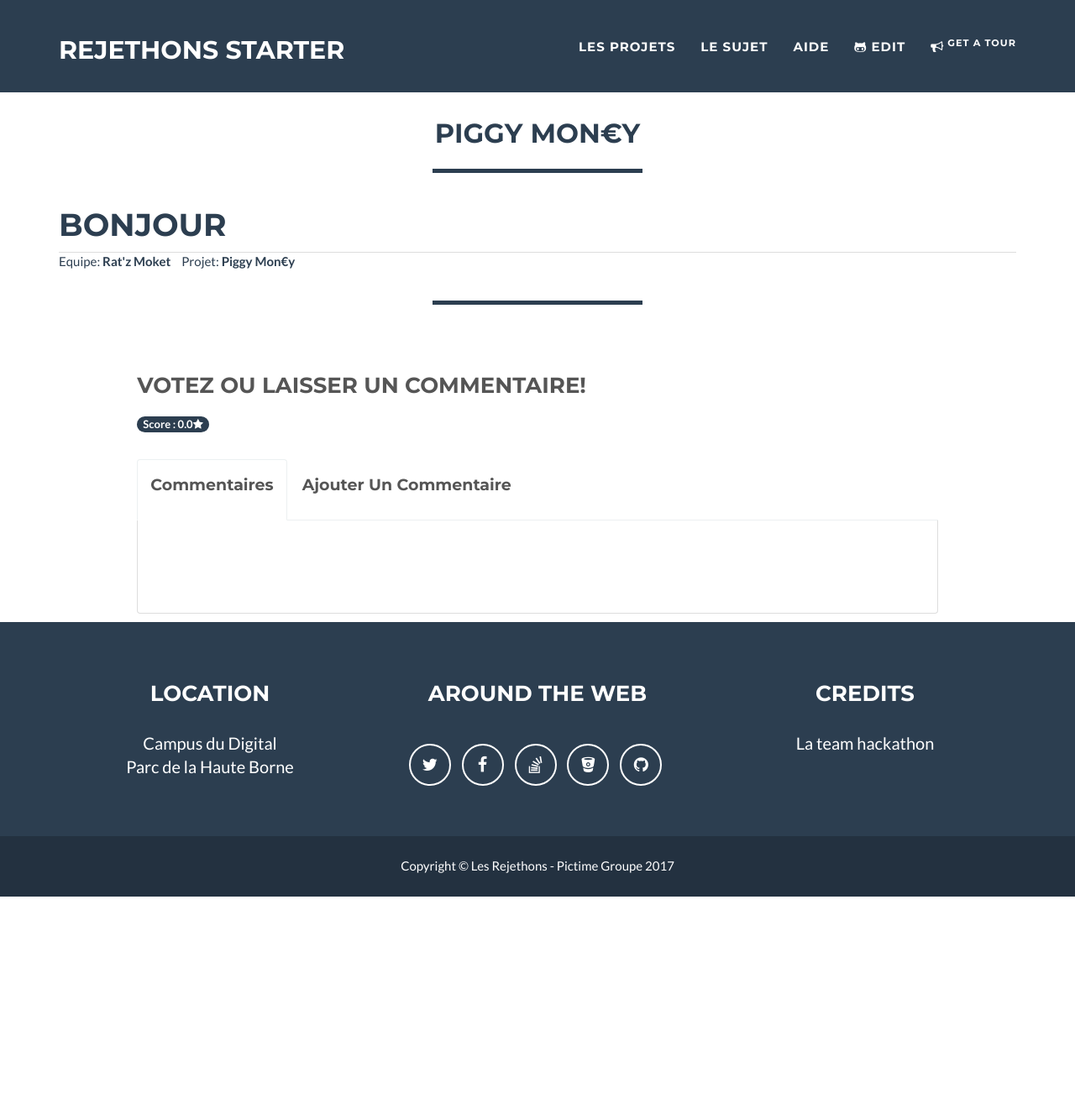
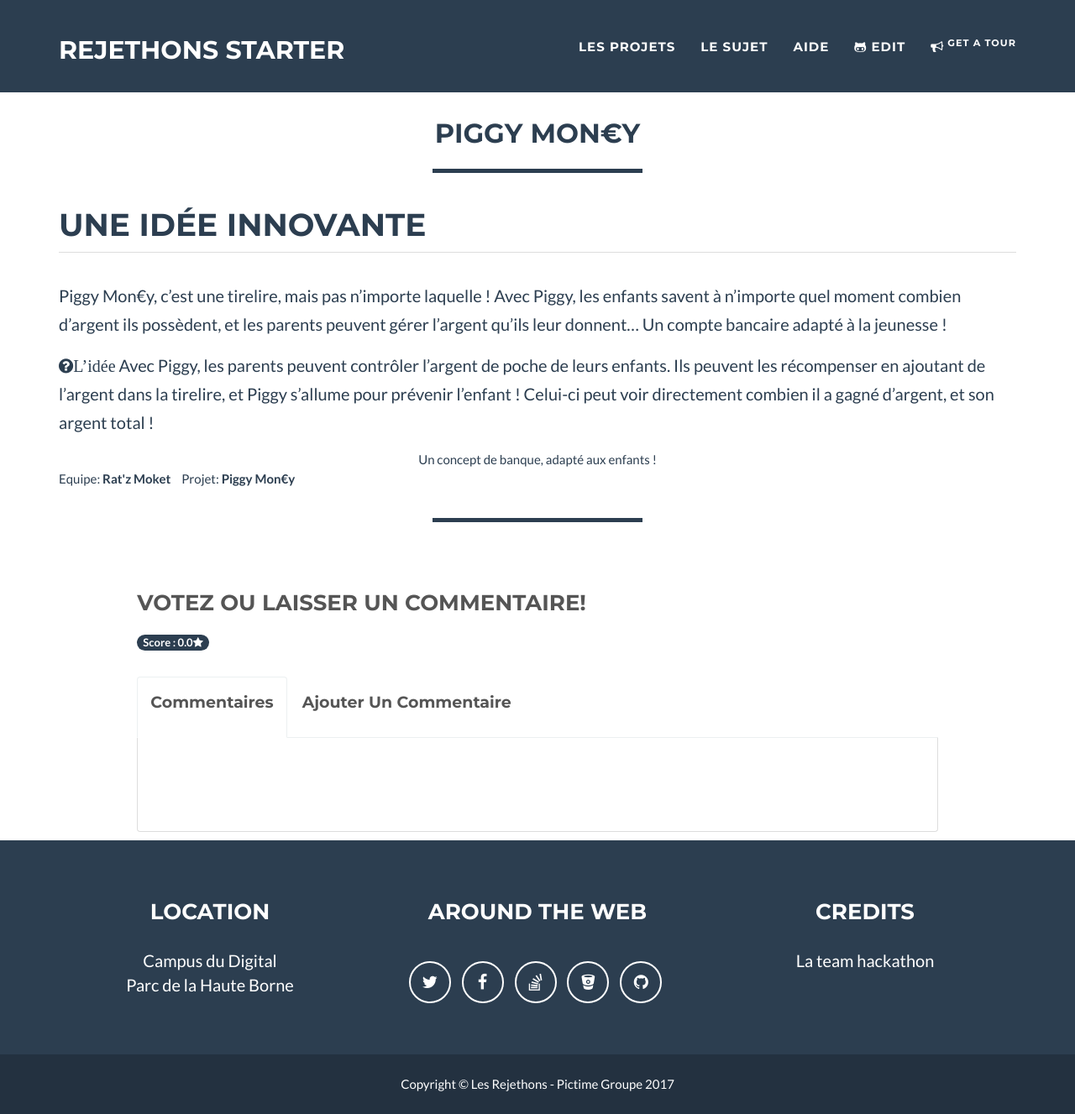
Before and after one commit to stephaneLeroy/rejethons-starter, a Jekyll site: the page built from _posts/2017-05-19-les-ratz-moket.markdown, in a window 1280 px wide and 1327 px high. Shown: the whole window at 84% size. Built offline with Jekyll 4.4.1, drawn with Linux system fonts in a browser that asks for light colours.

Commit message:
Update 2017-05-19-les-ratz-moket.markdown

```diff
--- a/_posts/2017-05-19-les-ratz-moket.markdown
+++ b/_posts/2017-05-19-les-ratz-moket.markdown
@@ -7,4 +7,10 @@ team: Rat'z Moket
 img: cochon-vert-300x300.jpg
 alt: Piggy Mon€y
 ---
-<h1>Bonjour</h1>
+<h1>Une idée innovante</h1>
+<hr>
+Piggy Mon€y, c'est une tirelire, mais pas n'importe laquelle ! Avec Piggy, les enfants savent à n'importe quel moment combien d'argent ils possèdent, et les parents peuvent gérer l'argent qu'ils leur donnent... Un compte bancaire adapté à la jeunesse !
+
+<i class="fa fa-question-circle" aria-hidden="true">L'idée</i>
+Avec Piggy, les parents peuvent contrôler l'argent de poche de leurs enfants. Ils peuvent les récompenser en ajoutant de l'argent dans la tirelire, et Piggy s'allume pour prévenir l'enfant ! Celui-ci peut voir directement combien il a gagné d'argent, et son argent total !
+<center>Un concept de banque, adapté aux enfants !</center>
```
